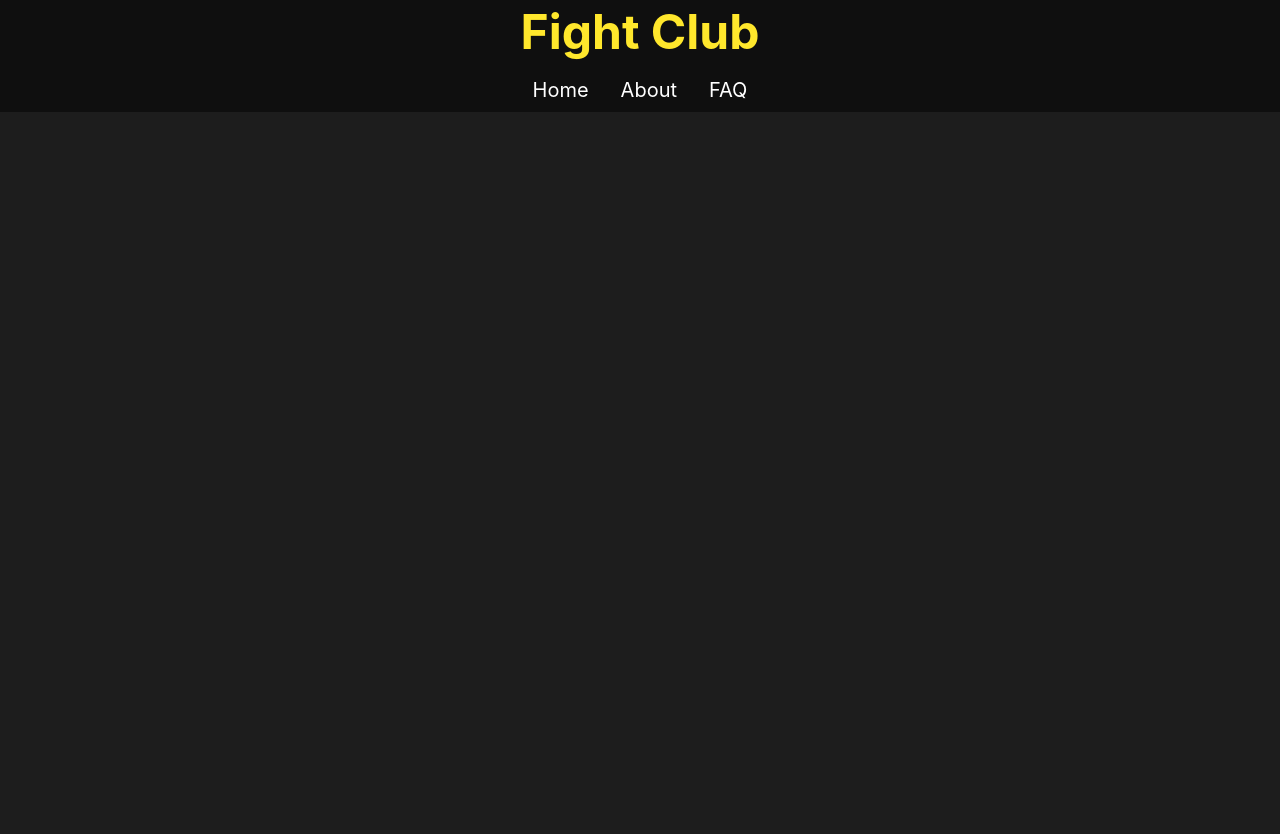
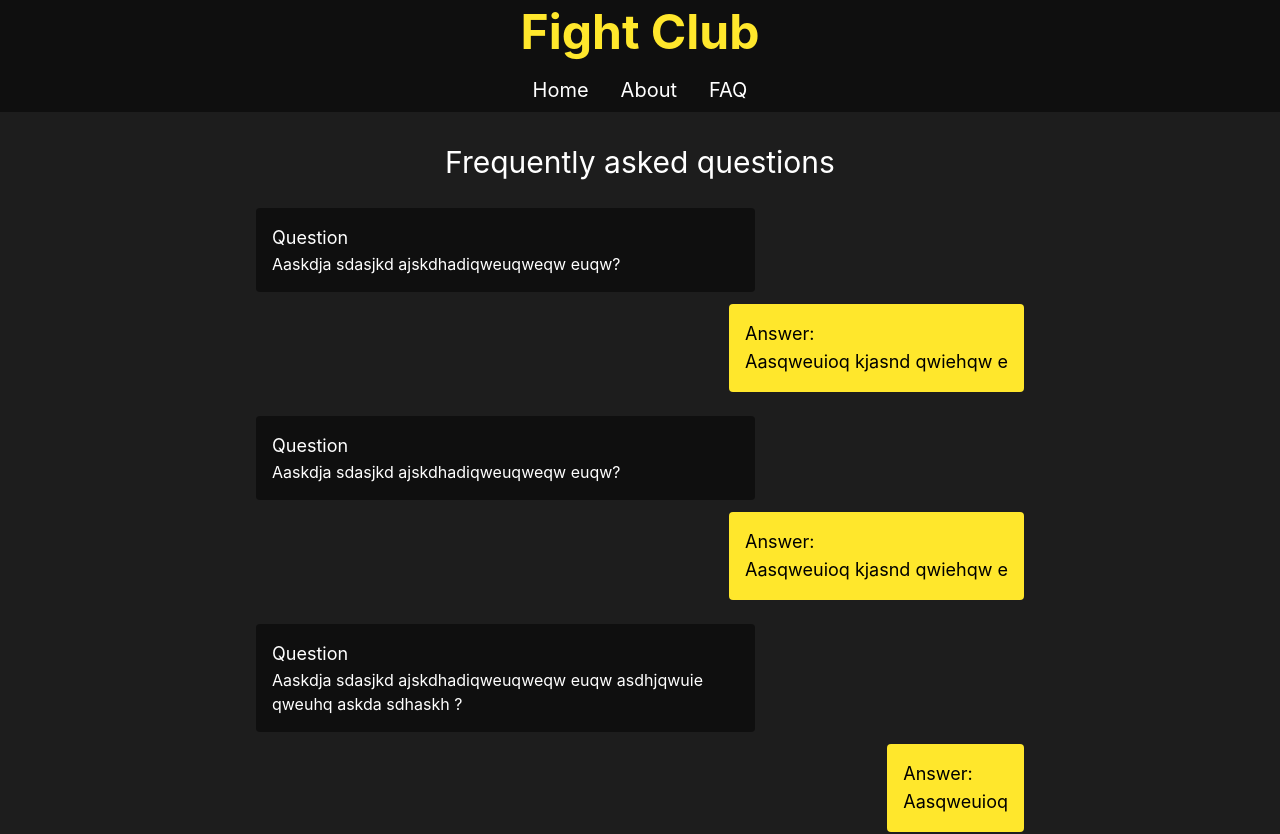
Before and after one commit to dchnsk/fight-club-web-presentation, a React (Create React App) app: page /faq in a window 1280 px wide. Shown: the top 834 px of the page. Built offline with nearby package versions, Linux system fonts and the light colour scheme.

Commit message:
Add FAQ-page contents

```diff
--- a/src/constants.js
+++ b/src/constants.js
@@ -35,4 +35,19 @@
         { id: 1, url: '', title: 'Vk', imageSrc: 'images/vkpng.png' },
         { id: 2, url: '', title: 'Twitter', imageSrc: 'images/twitter.png' },
     ],
+    faq: [
+        { id: 0, question: 'Aaskdja sdasjkd ajskdhadiqweuqweqw euqw?', answer: 'Aasqweuioq kjasnd qwiehqw e' },
+        { id: 1, question: 'Aaskdja sdasjkd ajskdhadiqweuqweqw euqw?', answer: 'Aasqweuioq kjasnd qwiehqw e' },
+        {
+            id: 2,
+            question: 'Aaskdja sdasjkd ajskdhadiqweuqweqw euqw asdhjqwuie qweuhq askda sdhaskh ?',
+            answer: 'Aasqweuioq ',
+        },
+        { id: 3, question: 'Aaskdja ?', answer: 'Aasqweuioq kjasnd asjd qwiehqw e' },
+        {
+            id: 4,
+            question: 'Aaskdja sdasjkd ajskdhadiqweuqweqw euqw asldkjas?',
+            answer: 'Aasqweuioq kjasnd askdj  qwiehqw e',
+        },
+    ],
 };
--- a/src/pages/FaqPage.jsx
+++ b/src/pages/FaqPage.jsx
@@ -1,9 +1,24 @@
 import { AppLayout } from '../components/common/AppLayout';
+import { Contents } from '../constants';
 
 export const FaqPage = () => {
     return (
         <AppLayout>
-            <div className="min-h-screen"></div>
+            <section className=" min-h-screen text-color-primary max-w-3xl justify-start flex m-auto pt-8 flex-col items-center">
+                <h1 className="text-3xl mb-7">Frequently asked questions</h1>
+                {Contents.faq.map((faq) => (
+                    <div id={faq.id} className="flex flex-col w-full mb-6">
+                        <div className="p-4 flex flex-col text-start rounded max-w-[65%]  bg-main-bg mb-3">
+                            <span className="text-lg">Question</span>
+                            {faq.question}
+                        </div>
+                        <div className="p-4 text-lg flex flex-col bg-primary max-w-[65%]  text-black rounded ml-auto">
+                            <span className="text-lg">Answer:</span>
+                            {faq.answer}
+                        </div>
+                    </div>
+                ))}
+            </section>
         </AppLayout>
     );
 };
```
